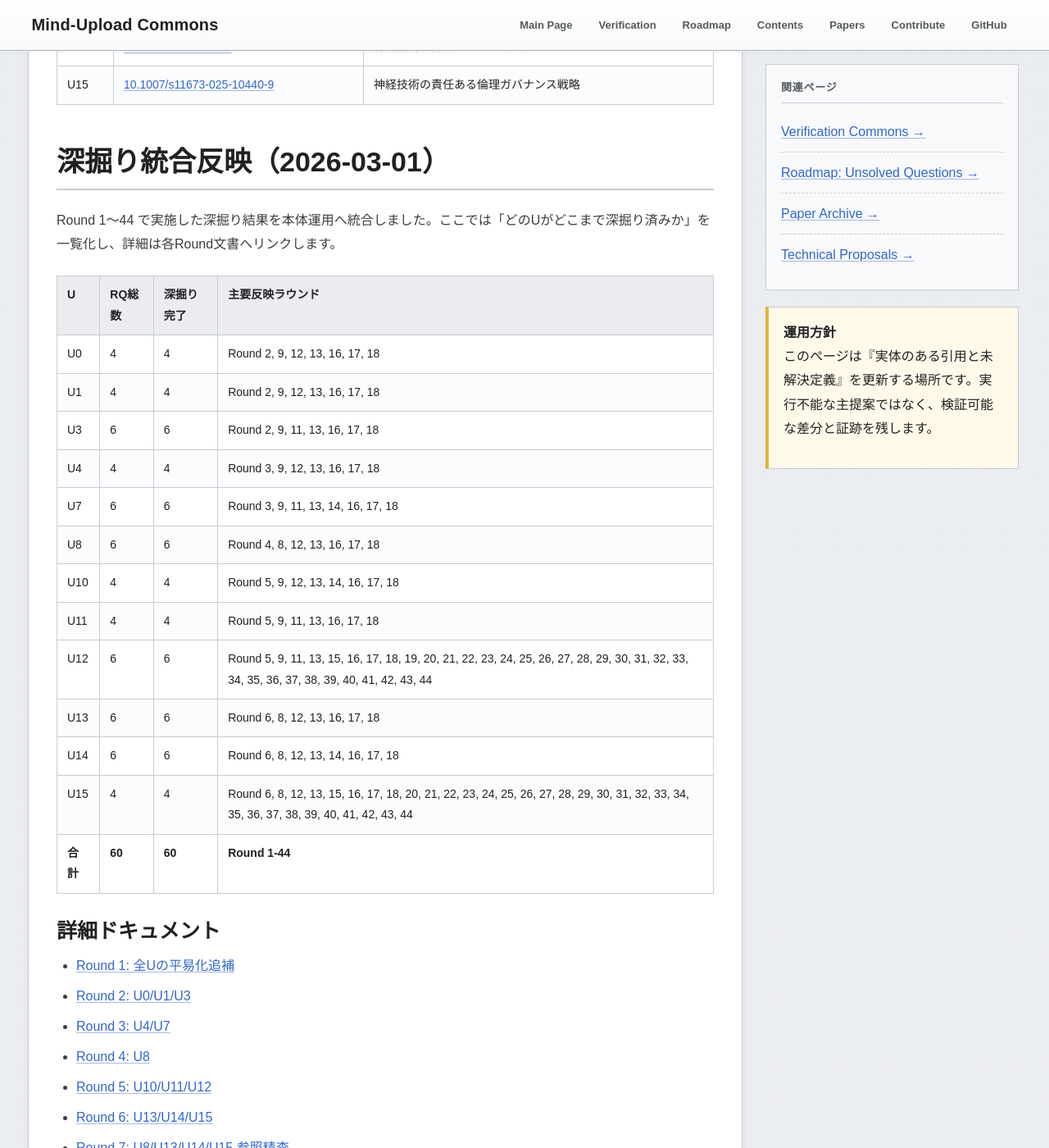
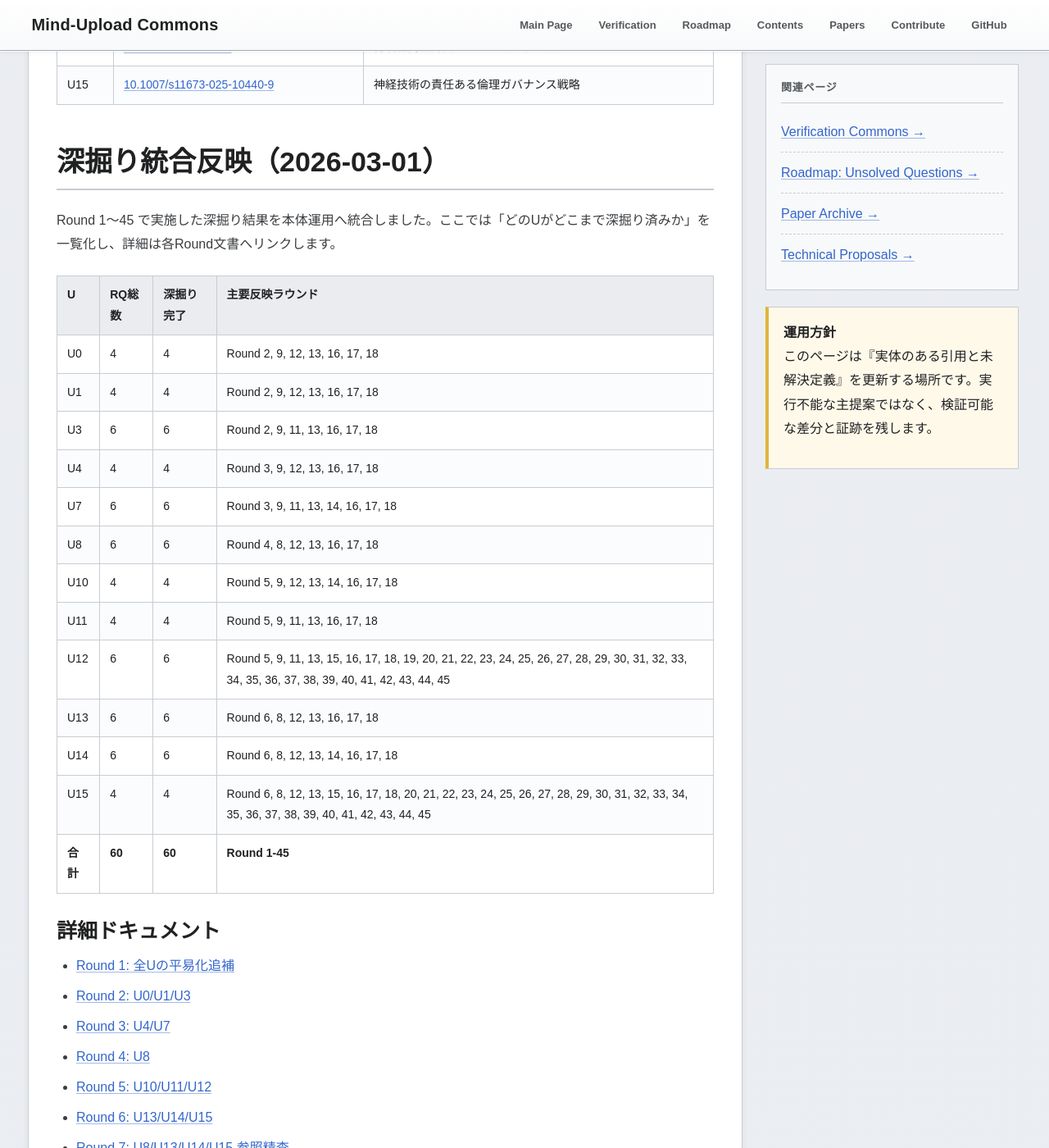
Before and after one commit to yasufumi-nakata/eegflow, a Jekyll site: the page built from research_harvest_50.md, in a window 1280 px wide and 1400 px high, scrolled down 6243 px. Shown: the whole window at 82% size. Built offline with Jekyll 4.4.1, drawn with Linux system fonts in a browser that asks for light colours; some of the changed text lies outside the part shown.

Commit message:
Add Round 45 final report reflection and closure confirmation register

```diff
--- a/research_harvest_50.md
+++ b/research_harvest_50.md
@@ -156,7 +156,7 @@
 <section class="section" id="deepening-integration-20260301">
 <h2 class="section-title">深掘り統合反映（2026-03-01）</h2>
 <p>
-Round 1〜44 で実施した深掘り結果を本体運用へ統合しました。ここでは「どのUがどこまで深掘り済みか」を一覧化し、詳細は各Round文書へリンクします。
+Round 1〜45 で実施した深掘り結果を本体運用へ統合しました。ここでは「どのUがどこまで深掘り済みか」を一覧化し、詳細は各Round文書へリンクします。
 </p>
 <table class="data-table">
 <thead><tr><th>U</th><th>RQ総数</th><th>深掘り完了</th><th>主要反映ラウンド</th></tr></thead><tbody>
@@ -168,11 +168,11 @@
 <tr><td>U8</td><td>6</td><td>6</td><td>Round 4, 8, 12, 13, 16, 17, 18</td></tr>
 <tr><td>U10</td><td>4</td><td>4</td><td>Round 5, 9, 12, 13, 14, 16, 17, 18</td></tr>
 <tr><td>U11</td><td>4</td><td>4</td><td>Round 5, 9, 11, 13, 16, 17, 18</td></tr>
-<tr><td>U12</td><td>6</td><td>6</td><td>Round 5, 9, 11, 13, 15, 16, 17, 18, 19, 20, 21, 22, 23, 24, 25, 26, 27, 28, 29, 30, 31, 32, 33, 34, 35, 36, 37, 38, 39, 40, 41, 42, 43, 44</td></tr>
+<tr><td>U12</td><td>6</td><td>6</td><td>Round 5, 9, 11, 13, 15, 16, 17, 18, 19, 20, 21, 22, 23, 24, 25, 26, 27, 28, 29, 30, 31, 32, 33, 34, 35, 36, 37, 38, 39, 40, 41, 42, 43, 44, 45</td></tr>
 <tr><td>U13</td><td>6</td><td>6</td><td>Round 6, 8, 12, 13, 16, 17, 18</td></tr>
 <tr><td>U14</td><td>6</td><td>6</td><td>Round 6, 8, 12, 13, 14, 16, 17, 18</td></tr>
-<tr><td>U15</td><td>4</td><td>4</td><td>Round 6, 8, 12, 13, 15, 16, 17, 18, 20, 21, 22, 23, 24, 25, 26, 27, 28, 29, 30, 31, 32, 33, 34, 35, 36, 37, 38, 39, 40, 41, 42, 43, 44</td></tr>
-<tr><td><strong>合計</strong></td><td><strong>60</strong></td><td><strong>60</strong></td><td><strong>Round 1-44</strong></td></tr>
+<tr><td>U15</td><td>4</td><td>4</td><td>Round 6, 8, 12, 13, 15, 16, 17, 18, 20, 21, 22, 23, 24, 25, 26, 27, 28, 29, 30, 31, 32, 33, 34, 35, 36, 37, 38, 39, 40, 41, 42, 43, 44, 45</td></tr>
+<tr><td><strong>合計</strong></td><td><strong>60</strong></td><td><strong>60</strong></td><td><strong>Round 1-45</strong></td></tr>
 </tbody></table>
 
 <h3>詳細ドキュメント</h3>
@@ -221,6 +221,7 @@
 <li><a href="research_deepening_round42_2026-03-01.html">Round 42: 未解決キュー解消経路と追加証跡依頼ボードの固定</a></li>
 <li><a href="research_deepening_round43_2026-03-01.html">Round 43: 受入条件ゲート判定ログと状態遷移台帳の固定</a></li>
 <li><a href="research_deepening_round44_2026-03-01.html">Round 44: highレーン2回目判定とクローズ候補登録の固定</a></li>
+<li><a href="research_deepening_round45_2026-03-01.html">Round 45: 最終報告転記ログとクローズ確定登録の固定</a></li>
 </ul>
 
 <h3>整合性監査（証跡）</h3>
@@ -484,6 +485,12 @@
 Round 44 のhighレーン2回目判定とクローズ候補登録の固定は
 <a href="automation/rq_regulation_high_lane_second_pass_round44_2026-03-01.csv" target="_blank">rq_regulation_high_lane_second_pass_round44_2026-03-01.csv</a>（問い別2回目判定ログ）と
 <a href="automation/rq_regulation_close_candidate_register_round44_2026-03-01.csv" target="_blank">rq_regulation_close_candidate_register_round44_2026-03-01.csv</a>（問い別クローズ候補登録）
+に記録しています。
+</p>
+<p class="small">
+Round 45 の最終報告転記ログとクローズ確定登録の固定は
+<a href="automation/rq_regulation_final_report_reflection_log_round45_2026-03-01.csv" target="_blank">rq_regulation_final_report_reflection_log_round45_2026-03-01.csv</a>（問い別最終報告転記ログ）と
+<a href="automation/rq_regulation_closure_confirmation_register_round45_2026-03-01.csv" target="_blank">rq_regulation_closure_confirmation_register_round45_2026-03-01.csv</a>（問い別クローズ確定登録）
 に記録しています。
 </p>
 </section>
```
Also changed, not shown: automation/rq_regulation_closure_confirmation_register_round45_2026-03-01.csv (added, +11 -0 lines), automation/rq_regulation_final_report_reflection_log_round45_2026-03-01.csv (added, +11 -0 lines), research_deepening_continue_guide_2026-03-01.md (+6 -2 lines), research_deepening_round45_2026-03-01.md (added, +64 -0 lines).
